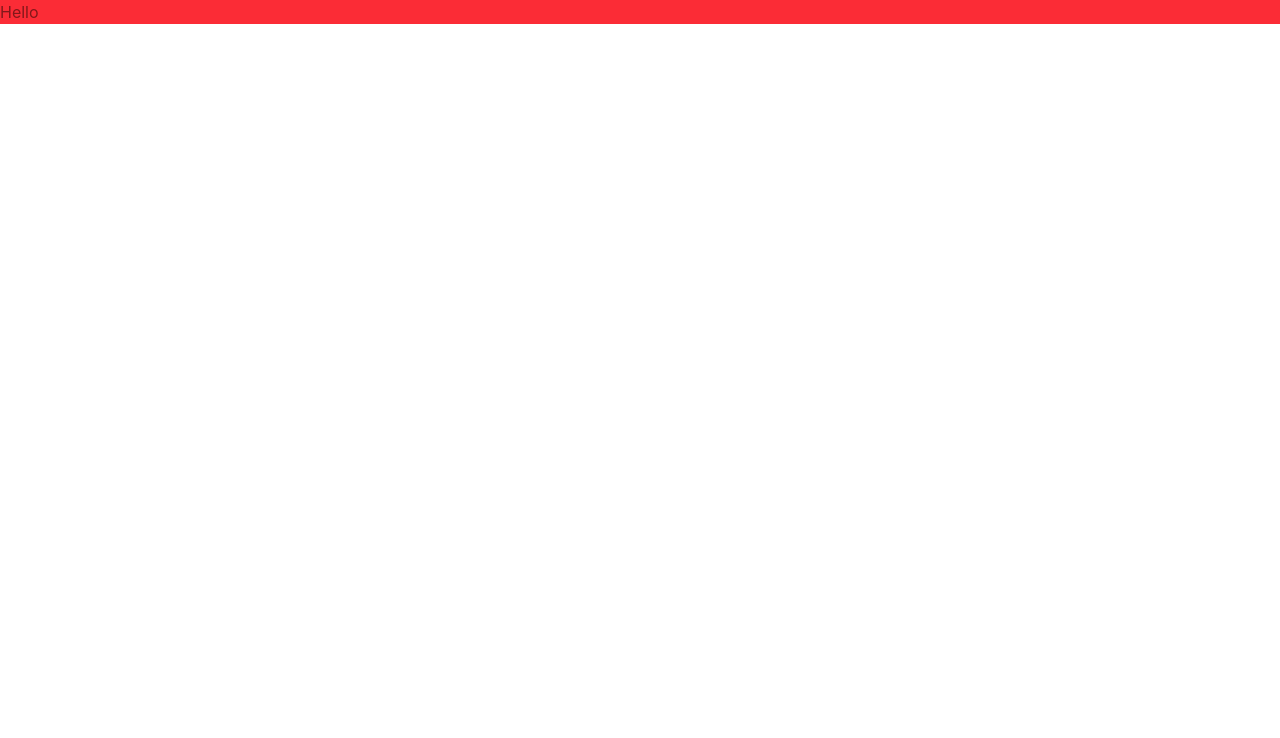
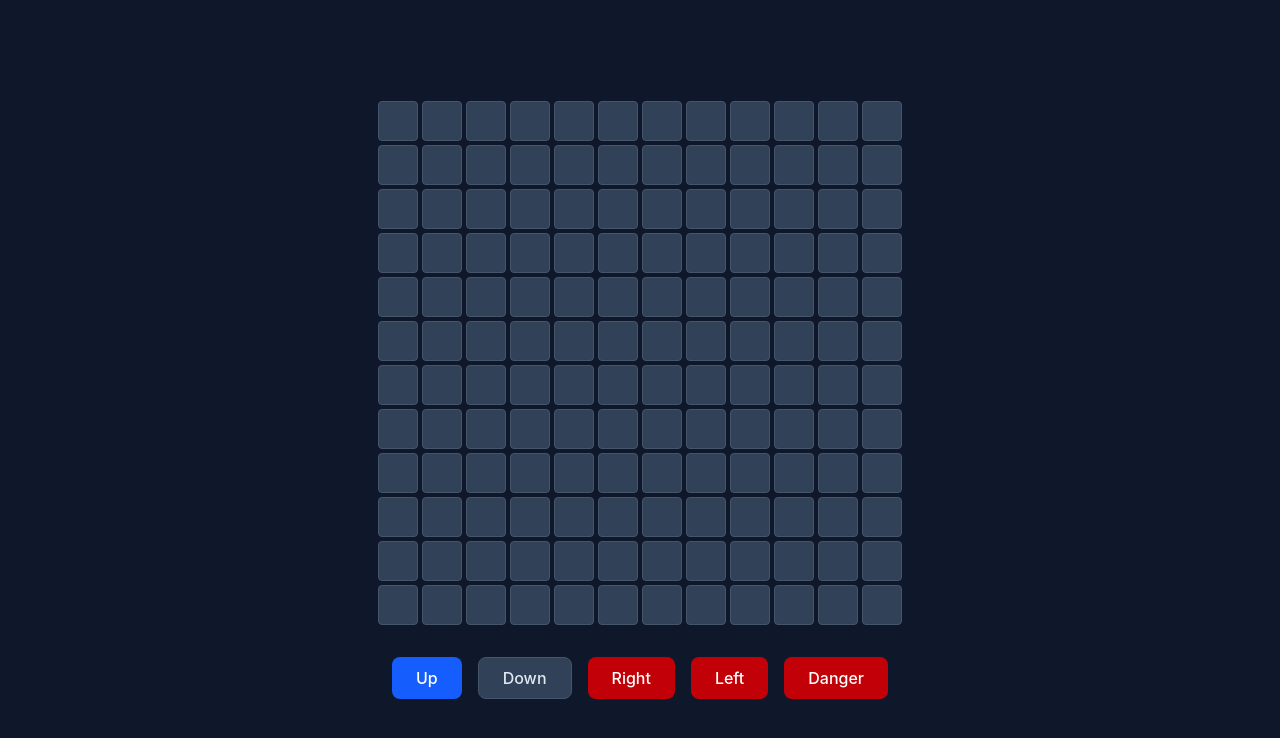
Before and after one commit to Mihir-Arjun-dvt/Code_Wars, a React (Vite) app in the folder gameEmulator/: page / in a window 1280 px wide. Shown: the top 738 px of the page. Built offline with nearby package versions, Linux system fonts and the light colour scheme.

Commit message:
basic layout

```diff
--- a/gameEmulator/src/App.tsx
+++ b/gameEmulator/src/App.tsx
@@ -1,12 +1,43 @@
 import './index.css'
+
 function App() {
+  const cells = Array.from({ length: 144 }, (_, i) => i + 1);
 
   return (
-    <>
-    <div className="bg-red-500 text-red-900">
-          Hello
+    <div className="w-screen h-screen bg-slate-900 flex flex-col items-center justify-center gap-8">
+
+      {/* Grid */}
+      <div className="grid grid-cols-12 gap-1">
+        {cells.map((cell) => (
+          <div
+            key={cell}
+            className="w-10 h-10 bg-slate-700 border border-slate-600 rounded flex items-center justify-center text-slate-300 text-xs hover:bg-slate-600 transition-colors cursor-pointer"
+          >
+
+          </div>
+        ))}
+      </div>
+
+      {/* Buttons */}
+      <div className="flex gap-4">
+        <button className="px-6 py-2 bg-blue-600 text-white rounded-lg hover:bg-blue-500 transition-colors font-medium">
+          Up
+        </button>
+        <button className="px-6 py-2 bg-slate-700 text-slate-200 rounded-lg hover:bg-slate-600 transition-colors font-medium border border-slate-600">
+          Down
+        </button>
+        <button className="px-6 py-2 bg-red-700 text-white rounded-lg hover:bg-red-600 transition-colors font-medium">
+          Right
+        </button>
+        <button className="px-6 py-2 bg-red-700 text-white rounded-lg hover:bg-red-600 transition-colors font-medium">
+          Left
+        </button>
+        <button className="px-6 py-2 bg-red-700 text-white rounded-lg hover:bg-red-600 transition-colors font-medium">
+          Danger
+        </button>
+      </div>
+
     </div>
-    </>
   )
 }
 
```
